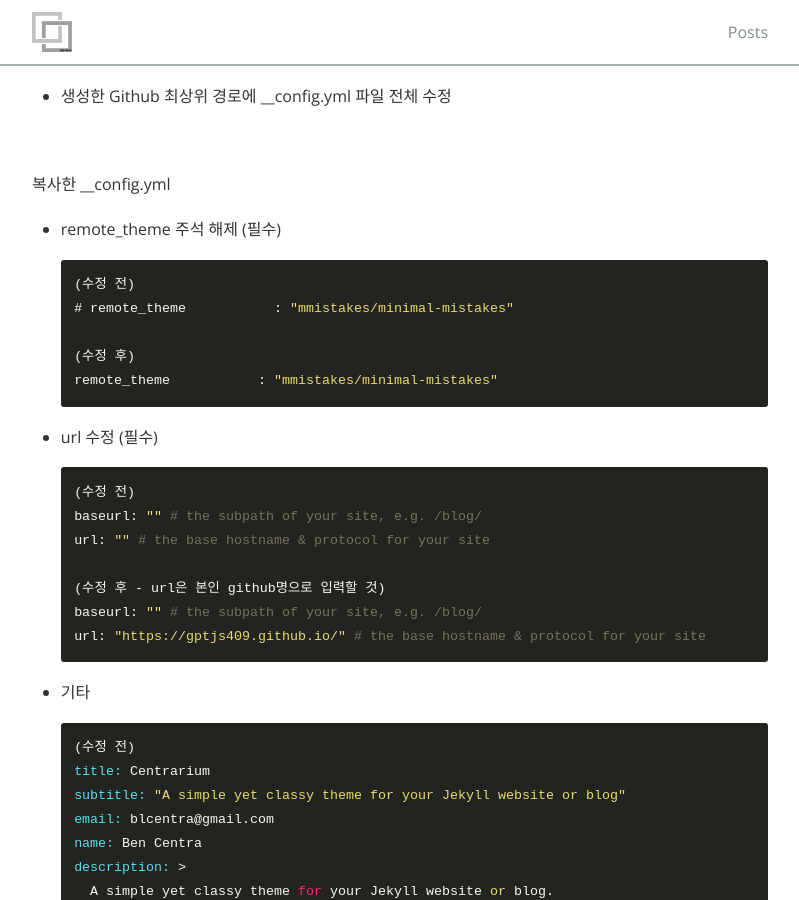
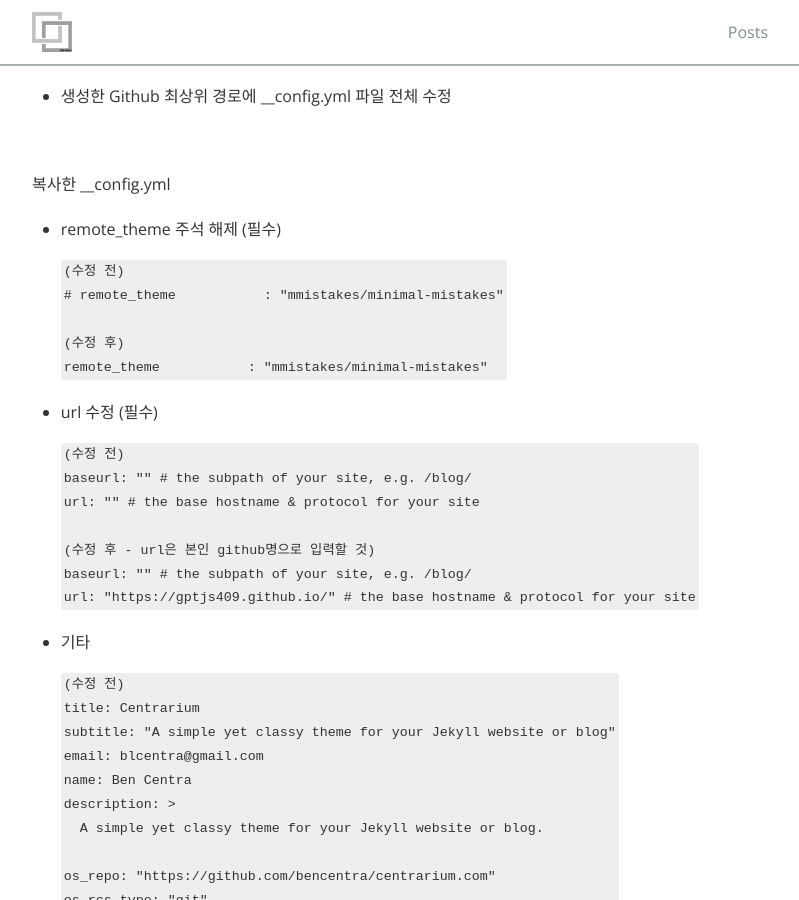
Before and after one commit to gptjs409/gptjs409.github.io, a Jekyll site: the page built from _posts/git/2019-10-11-theme-change.md, in a window 1280 px wide and 900 px high, scrolled down 802 px. Shown: the whole window, without its empty margins (240-1039 px from the left). Built offline with Jekyll 4.4.1, drawn with Linux system fonts in a browser that asks for light colours; nearby versions of some CDN libraries; a style sheet for code colours, icons or effects is not loaded.

Commit message:
#1 긴가민가(테마바꾸기)

```diff
--- a/_config.yml
+++ b/_config.yml
@@ -26,7 +26,7 @@ logo: "/assets/logo.png"
 # Build settings
 markdown: kramdown
 inter_post_navigation: false
-highlightjs_theme: "monokai-sublime"
+highlightjs_theme: "a-11-y-light"
 
 # Pagination Settings
 # https://github.com/sverrirs/jekyll-paginate-v2/blob/master/README-GENERATOR.md#site-configuration
```
